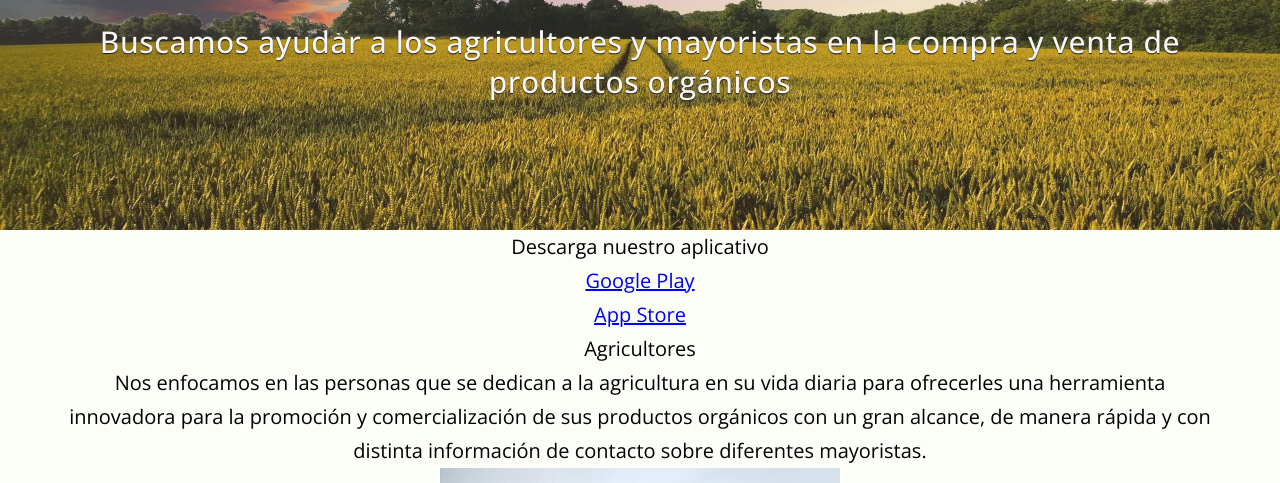
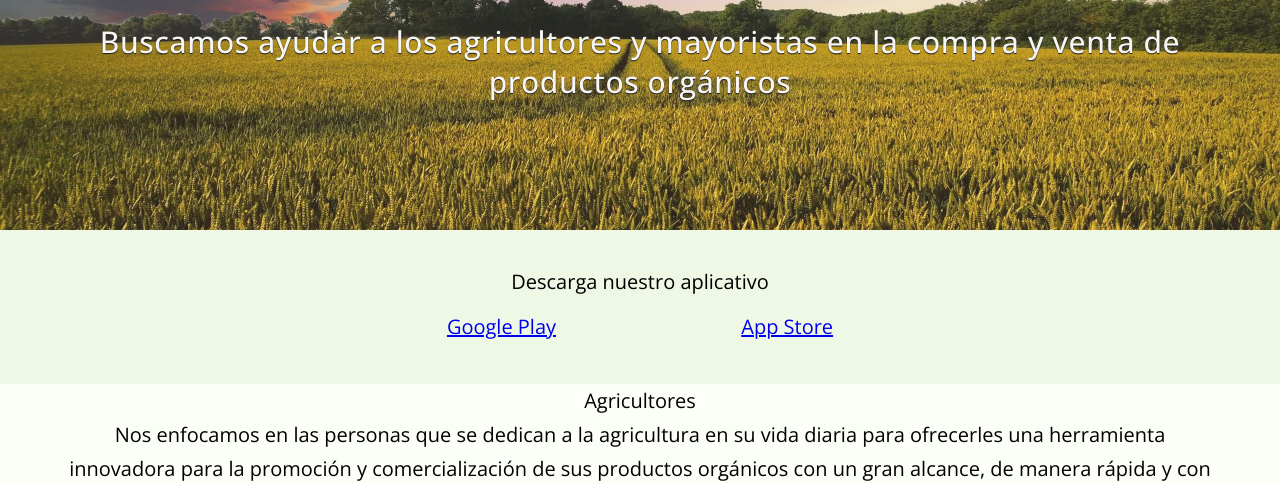
Before and after one commit to JoseCastellanoM/OrganicMarket, a plain HTML site: page index.html in a window 1280 px wide. Shown: the part 318-801 px from the top of the page. Drawn offline with nearby package versions, Linux system fonts and the light colour scheme.

Commit message:
feat(download): Added the design style for the download section and its CTAs

```diff
--- a/css/style.css
+++ b/css/style.css
@@ -144,3 +144,31 @@ body{
     opacity: 1;
     padding: 2rem 0;
 }
+.download{
+    display: grid;
+    gap: 0.5em;
+    text-align: center;
+    padding: 1rem 1rem;
+    background-color:#eff8e4;
+    align-items: center;
+}
+.download p{
+    font-weight: 350;
+    display: flex;
+    text-align: center;
+    justify-content: center;
+    font-size: 20px;
+    line-height: 20px;
+    padding-top:10px;
+}
+.download ul{
+    padding: 5px 5px;
+}
+.download ul li{
+    display: inline-block;
+    padding: 0 60px;
+}
+.download ul li a{
+    display: block;
+    padding: 3px 30px;
+}
```
